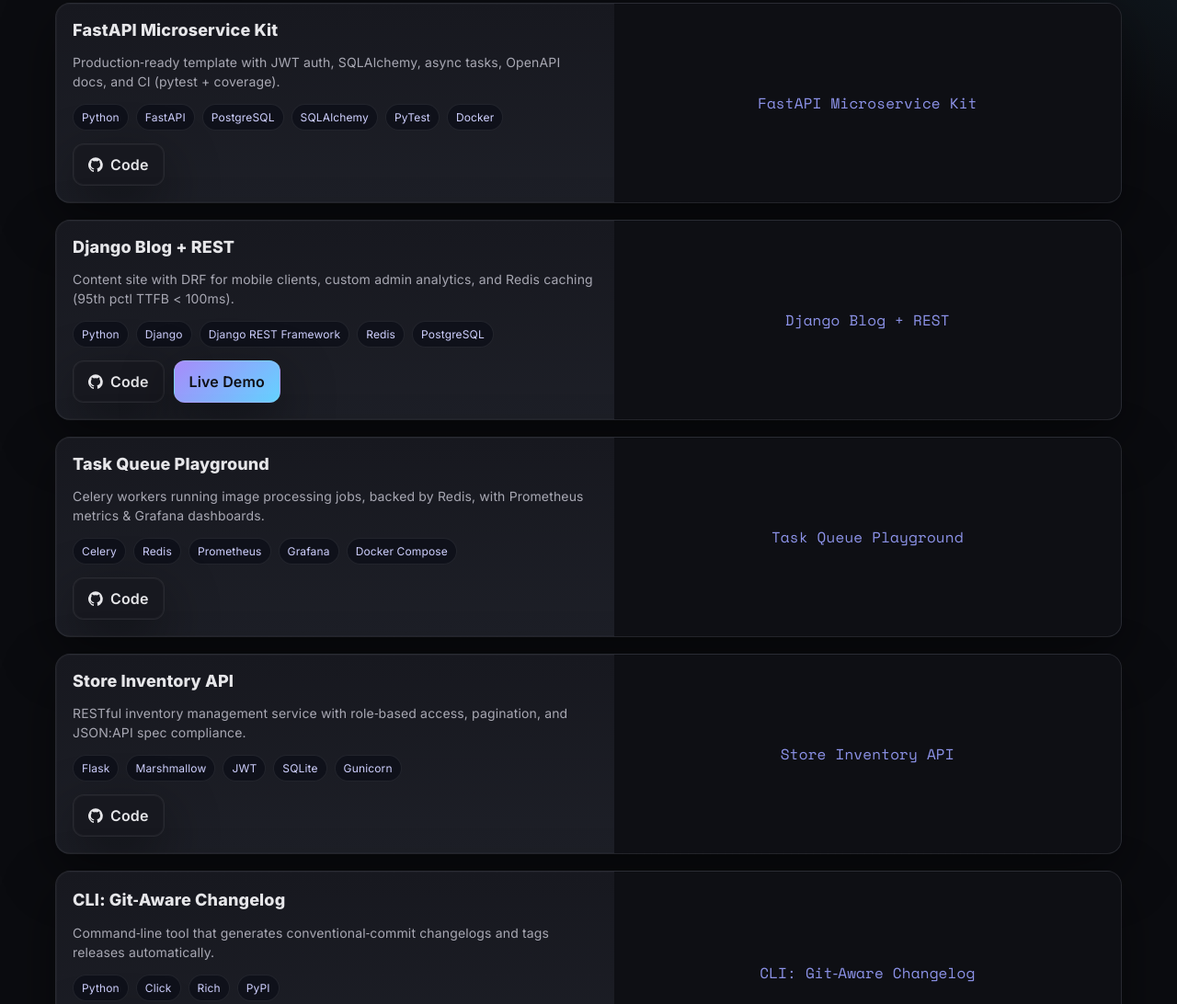
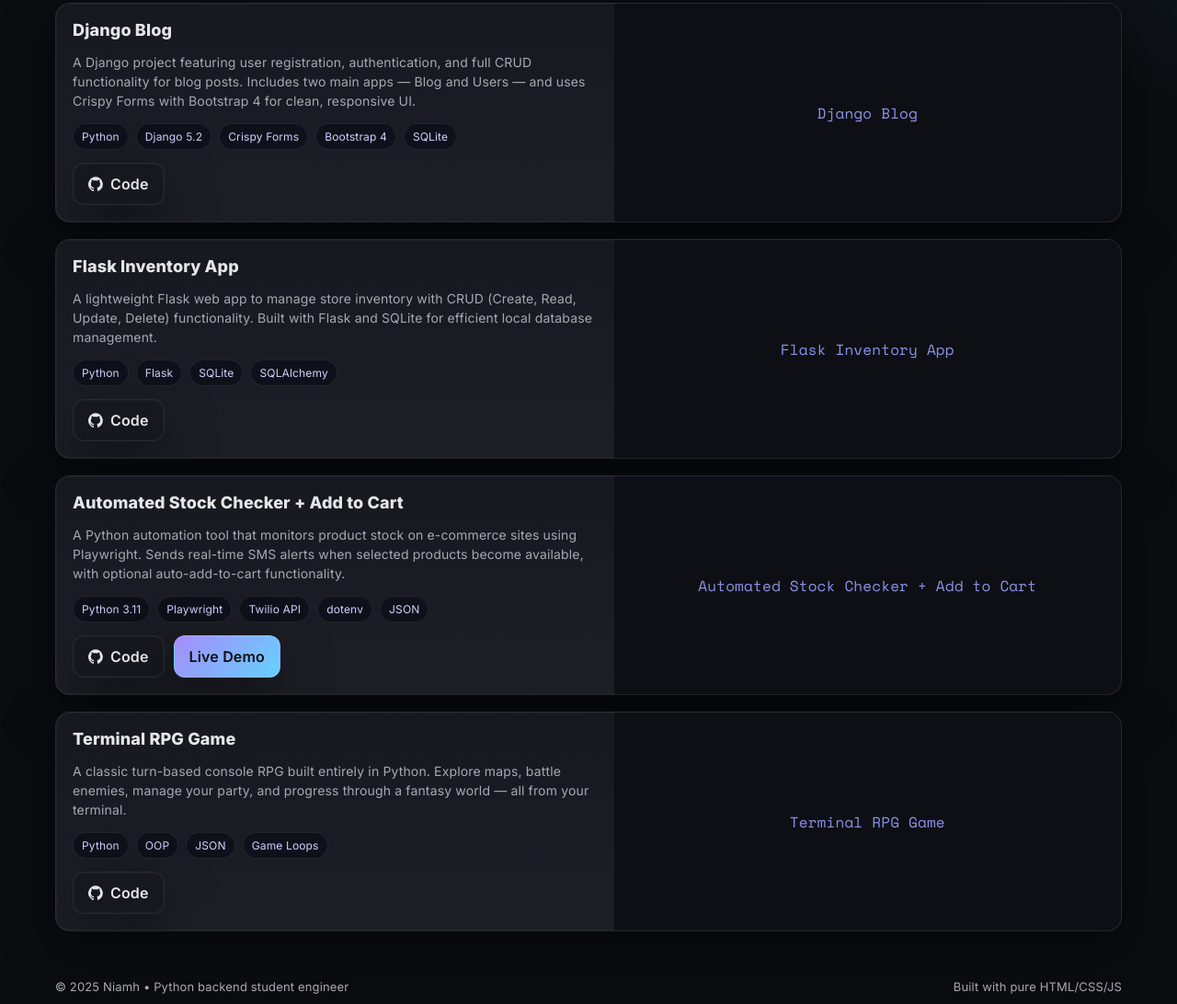
Before and after one commit to nievyx/portfolio_2025, a plain HTML site: page index.html in a window 1280 px wide. Shown: the part 472-1564 px from the top of the page at 92% size. Drawn offline with nearby package versions, Linux system fonts and the light colour scheme.

Commit message:
{     stack: ["Python", "Django 5.2", "Crispy Forms", "Bootstrap 4", "SQLite"],     links: {       repo: "https://github.com/nievyx",       demo: null     }   },   {     title: "Flask Inventory App",     desc: "A lightweight Flask web app to manage store inventory with CRUD (Create, Read, Update, Delete) functionality. Built with Flask and SQLite for efficient local database management.",     stack: ["Python", "Flask", "SQLite", "SQLAlchemy"],     links: {       repo: "https://github.com/nievyx",       demo: null     }   },   {     title: "Automated Stock Checker + Add to Cart",     desc: "A Python automation tool that monitors product stock on e-commerce sites using Playwright. Sends real-time SMS alerts when selected products become available, with optional auto-add-to-cart functionality.",     stack: ["Python 3.11", "Playwright", "Twilio API", "dotenv", "JSON"],     links: {       repo: "https://github.com/nievyx",       demo: "https://playwright.dev/"     }   },   {     title: "Terminal RPG Game",     desc: "A classic turn-based console RPG built entirely in Python. Explore maps, battle enemies, manage your party, and progress through a fantasy world — all from your terminal.",     stack: ["Python", "OOP", "JSON", "Game Loops"],     links: {       repo: "https://github.com/nievyx",       demo: null     }   } ];

```diff
--- a/index.html
+++ b/index.html
@@ -173,39 +173,46 @@
       tick();
     }
 
-    // ====== Projects data (edit me) ======
+    // ====== Projects data (edit me) ====== TODO: Put in own dir
     const projects = [
       {
-        title: "FastAPI Microservice Kit",
-        desc: "Production‑ready template with JWT auth, SQLAlchemy, async tasks, OpenAPI docs, and CI (pytest + coverage).",
-        stack: ["Python", "FastAPI", "PostgreSQL", "SQLAlchemy", "PyTest", "Docker"],
-        links: { repo: "https://github.com/your-username/fastapi-microservice-kit", demo: null }
+    title: "Django Blog",
+    desc: "A Django project featuring user registration, authentication, and full CRUD functionality for blog posts. Includes two main apps — Blog and Users — and uses Crispy Forms with Bootstrap 4 for clean, responsive UI.",
+    stack: ["Python", "Django 5.2", "Crispy Forms", "Bootstrap 4", "SQLite"],
+    links: {
+      repo: "https://github.com/nievyx",
+      demo: null
+    }
   },
   {
-        title: "Django Blog + REST",
-        desc: "Content site with DRF for mobile clients, custom admin analytics, and Redis caching (95th pctl TTFB < 100ms).",
-        stack: ["Python", "Django", "Django REST Framework", "Redis", "PostgreSQL"],
-        links: { repo: "https://github.com/your-username/django-blog-rest", demo: "https://your-demo.example.com" }
+    title: "Flask Inventory App",
+    desc: "A lightweight Flask web app to manage store inventory with CRUD (Create, Read, Update, Delete) functionality. Built with Flask and SQLite for efficient local database management.",
+    stack: ["Python", "Flask", "SQLite", "SQLAlchemy"],
+    links: {
+      repo: "https://github.com/nievyx",
+      demo: null
+    }
   },
   {
-        title: "Task Queue Playground",
-        desc: "Celery workers running image processing jobs, backed by Redis, with Prometheus metrics & Grafana dashboards.",
-        stack: ["Celery", "Redis", "Prometheus", "Grafana", "Docker Compose"],
-        links: { repo: "https://github.com/your-username/celery-playground", demo: null }
+    title: "Automated Stock Checker + Add to Cart",
+    desc: "A Python automation tool that monitors product stock on e-commerce sites using Playwright. Sends real-time SMS alerts when selected products become available, with optional auto-add-to-cart functionality.",
+    stack: ["Python 3.11", "Playwright", "Twilio API", "dotenv", "JSON"],
+    links: {
+      repo: "https://github.com/nievyx",
+      demo: "https://playwright.dev/"
+    }
   },
   {
-        title: "Store Inventory API",
-        desc: "RESTful inventory management service with role‑based access, pagination, and JSON:API spec compliance.",
-        stack: ["Flask", "Marshmallow", "JWT", "SQLite", "Gunicorn"],
-        links: { repo: "https://github.com/your-username/inventory-api", demo: null }
-      },
-      {
-        title: "CLI: Git‑Aware Changelog",
-        desc: "Command‑line tool that generates conventional‑commit changelogs and tags releases automatically.",
-        stack: ["Python", "Click", "Rich", "PyPI"],
-        links: { repo: "https://github.com/your-username/git-changelog-cli", demo: null }
+    title: "Terminal RPG Game",
+    desc: "A classic turn-based console RPG built entirely in Python. Explore maps, battle enemies, manage your party, and progress through a fantasy world — all from your terminal.",
+    stack: ["Python", "OOP", "JSON", "Game Loops"],
+    links: {
+      repo: "https://github.com/nievyx",
+      demo: null
+    }
   }
 ];
+
 
     function projectCard(p){
       const grid = document.createElement('article');
```
Lines whose indentation alone changed are shown as unchanged.
